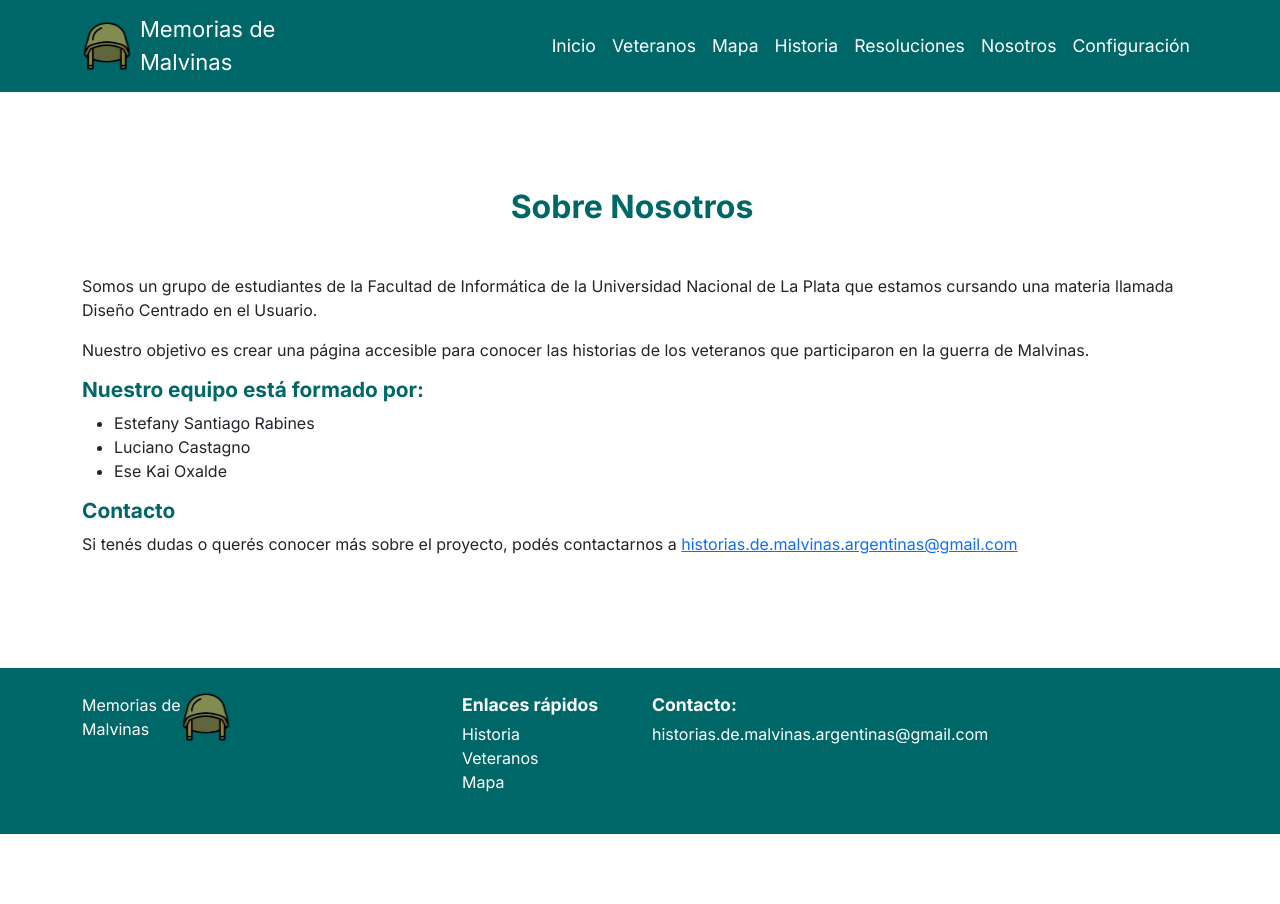
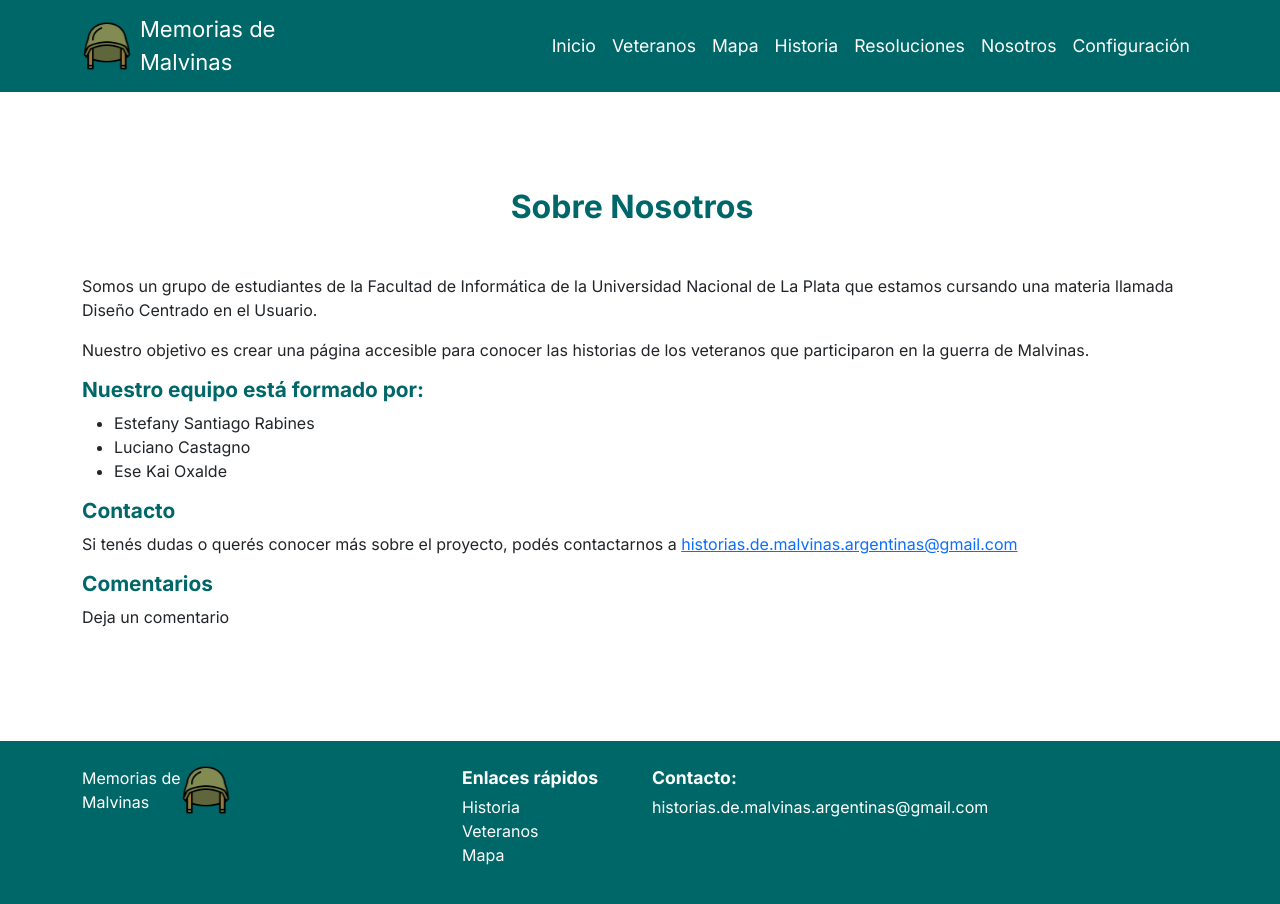
Before and after one commit to Lucho-Castagno/deu-malvinas, a Next.js app: page /nosotros in a window 1280 px wide. Shown: the top 904 px of the page. Before the commit the page ends 834 px from the top, so only its background shows below. Built offline with nearby package versions, Linux system fonts and the light colour scheme; no server answers.

Commit message:
comentarios

```diff
--- a/messages/es.json
+++ b/messages/es.json
@@ -45,7 +45,9 @@
     "objetive": "Nuestro objetivo es crear una página accesible para conocer las historias de los veteranos que participaron en la guerra de Malvinas.",
     "team_title": "Nuestro equipo está formado por:",
     "contact": "Contacto",
-    "contact_to": "Si tenés dudas o querés conocer más sobre el proyecto, podés contactarnos a "
+    "contact_to": "Si tenés dudas o querés conocer más sobre el proyecto, podés contactarnos a ",
+    "comments":"Comentarios",
+    "leave_comment":"Deja un comentario"
   },
   "MapComponent": {
     "search_placeholder": "Buscar por nombre",
--- a/src/app/nosotros/page.js
+++ b/src/app/nosotros/page.js
@@ -32,6 +32,15 @@ export default function AboutPage() {
           </a>
         </p>
       </section>
+      <section aria-labelledby="comments">
+        <h2 id="comments" className="titulo">
+        {t('comments')}
+        </h2>
+        <p>
+        {t('leave_comment')}
+
+        </p>
+      </section>
     </div>
   );
 }
```
